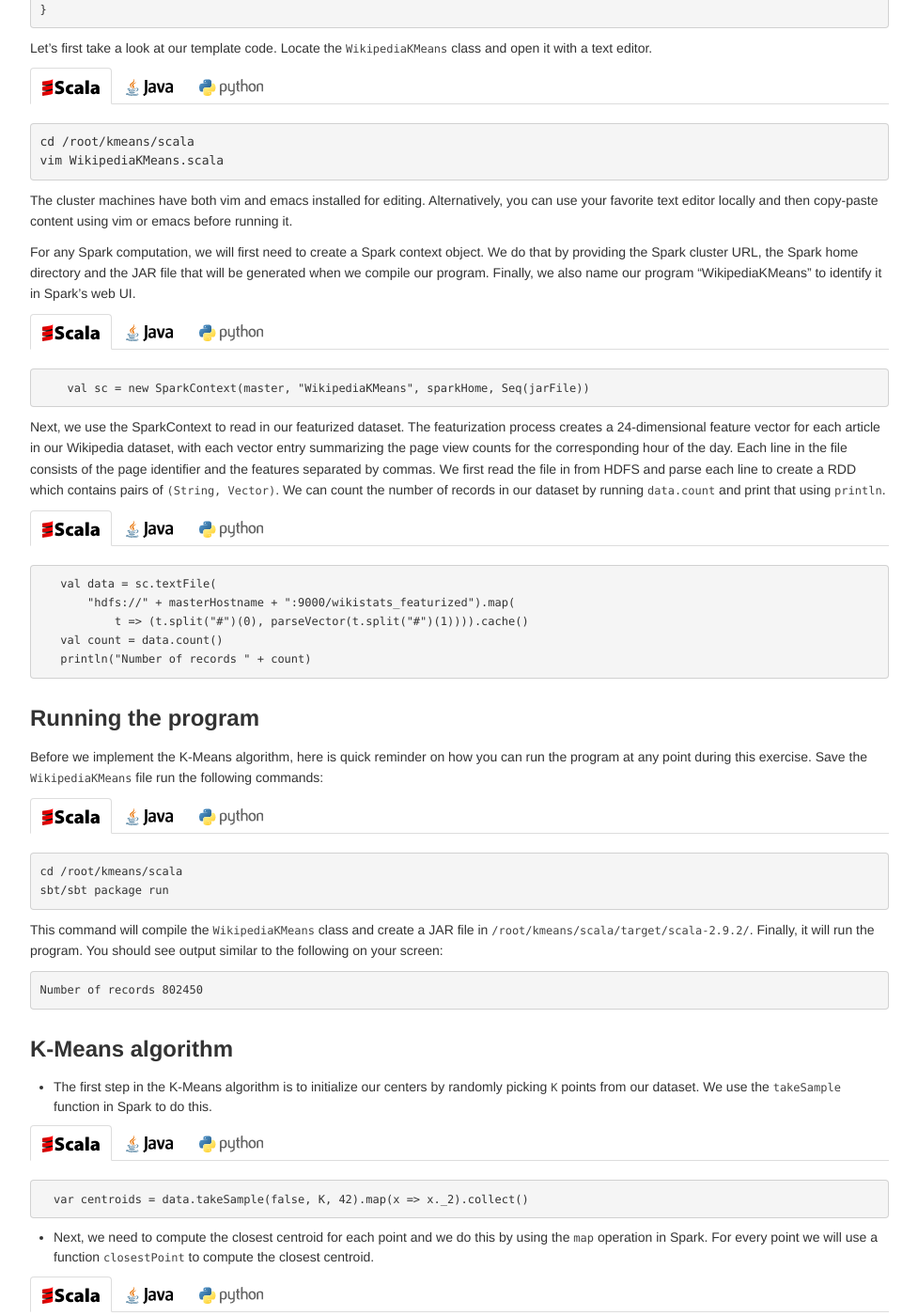
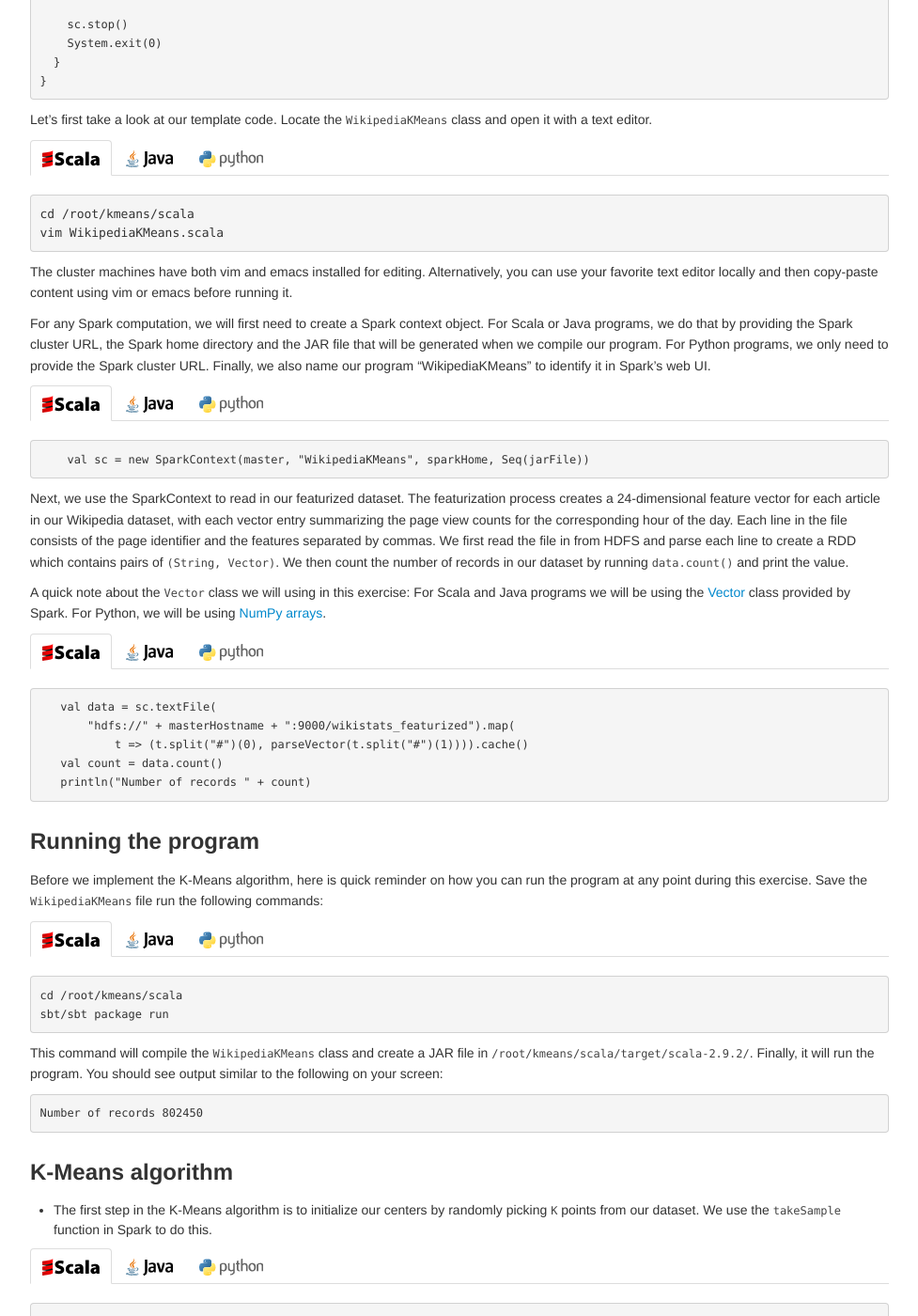
Before and after one commit to databricks/spark-training, a Jekyll site: the page built from strata_2013/index.md, in a window 1280 px wide and 1400 px high, scrolled down 18479 px. Shown: the whole window at 94% size, without its empty margins (151-1128 px from the left). Built offline with Jekyll 4.4.1, drawn with Linux system fonts in a browser that asks for light colours; some of the changed text lies outside the part shown.

Commit message:
Update k-means text to be language neutral

```diff
--- a/strata_2013/index.md
+++ b/strata_2013/index.md
@@ -1178,13 +1178,31 @@
 [K-Means clustering](http://en.wikipedia.org/wiki/K-means_clustering) is a popular clustering algorithm that can be used to partition your dataset into K clusters. We now look at how we can implement K-Means clustering using Spark to cluster the featurized Wikipedia dataset.
 
 ## Setup
-Similar to the Spark streaming exercises above, we will be using a standalone project template for this exercise. In your AMI, this has been setup in `/root/kmeans/[scala|java]/`. You should find the following items in the directory.
-
+Similar to the Spark streaming exercises above, we will be using a standalone project template for this exercise. In your AMI, this has been setup in `/root/kmeans/[scala|java|python]/`. You should find the following items in the directory.
+
+<div class="codetabs">
+<div data-lang="scala">
+<pre>
 - `sbt:` Directory containing the SBT tool
 - `build.sbt:` SBT project file
-- `WikipediaKMeans.[scala|java]:` Main Scala program that you are going to edit, compile and run
-
-The main file you are going to edit, compile and run for the exercises is `WikipediaKMeans.[scala|java]`. It should look as follows:
+- `WikipediaKMeans.scala:` Main Scala program that you are going to edit, compile and run
+</pre>
+</div>
+<div data-lang="java">
+<pre>
+- `sbt:` Directory containing the SBT tool
+- `build.sbt:` SBT project file
+- `WikipediaKMeans.java:` Main Java program that you are going to edit, compile and run
+</pre>
+</div>
+<div data-lang="python">
+<pre>
+- `WikipediaKMeans.py:` Main Python program that you are going to edit and run
+</pre>
+</div>
+</div>
+
+The main file you are going to edit, compile and run for the exercises is `WikipediaKMeans.[scala|java|py]`. It should look as follows:
 
 <div class="codetabs">
 <div data-lang="scala" markdown="1">
@@ -1368,7 +1386,7 @@
 
 The cluster machines have both vim and emacs installed for editing. Alternatively, you can use your favorite text editor locally and then copy-paste content using vim or emacs before running it.
 
-For any Spark computation, we will first need to create a Spark context object. We do that by providing the Spark cluster URL, the Spark home directory and the JAR file that will be generated when we compile our program. Finally, we also name our program "WikipediaKMeans" to identify it in Spark's web UI.
+For any Spark computation, we will first need to create a Spark context object. For Scala or Java programs, we do that by providing the Spark cluster URL, the Spark home directory and the JAR file that will be generated when we compile our program. For Python programs, we only need to provide the Spark cluster URL. Finally, we also name our program "WikipediaKMeans" to identify it in Spark's web UI.
 
 <div class="codetabs">
 <div data-lang="scala" markdown="1">
@@ -1388,7 +1406,9 @@
 </div>
 </div>
 
-Next, we use the SparkContext to read in our featurized dataset. The featurization process creates a 24-dimensional feature vector for each article in our Wikipedia dataset, with each vector entry summarizing the page view counts for the corresponding hour of the day. Each line in the file consists of the page identifier and the features separated by commas. We first read the file in from HDFS and parse each line to create a RDD which contains pairs of `(String, Vector)`. We can count the number of records in our dataset by running `data.count` and print that using `println`.
+Next, we use the SparkContext to read in our featurized dataset. The featurization process creates a 24-dimensional feature vector for each article in our Wikipedia dataset, with each vector entry summarizing the page view counts for the corresponding hour of the day. Each line in the file consists of the page identifier and the features separated by commas. We first read the file in from HDFS and parse each line to create a RDD which contains pairs of `(String, Vector)`. We then count the number of records in our dataset by running `data.count()` and print the value.
+
+A quick note about the `Vector` class we will using in this exercise: For Scala and Java programs we will be using the [Vector](http://spark-project.org/docs/latest/api/core/index.html#spark.util.Vector) class provided by Spark. For Python, we will be using [NumPy arrays](http://docs.scipy.org/doc/numpy/reference/generated/numpy.array.html).
 
 <div class="codetabs">
 <div data-lang="scala" markdown="1">
@@ -1460,6 +1480,13 @@
 cd /root/kmeans/python
 /root/spark/pyspark ./WikipediaKMeans.py
 ~~~
+
+This command will run `WikipediaKMeans` on your Spark cluster. You should see output similar to the following on your screen:
+
+~~~
+Number of records 802450
+~~~
+
 </div>
 </div>
 
@@ -1684,7 +1711,7 @@
 
 </div>
 
-- Finally, lets calculate how different our new centroids are compared to our initial centroids. This will be used to determine if we have converged to the right set of centroids. To do this we create a variable named `tempDist` and use the `squaredDist` function to compute the distance between two vectors. We sum up the distance over `K` centroids and print this value.
+- Finally, lets calculate how different our new centroids are compared to our initial centroids. This will be used to determine if we have converged to the right set of centroids. To do this we create a variable named `tempDist` that represents the distance between the old centroids and new centroids. In Scala and Java, we use the `squaredDist` function to compute the distance between two vectors. For Python we can use `np.sum`. We sum up the distance over `K` centroids and print this value.
 
 <div class="codetabs">
 <div data-lang="scala" markdown="1">
```
Also changed, not shown: other parts of strata_2013/index.md (+7 -7 lines).
